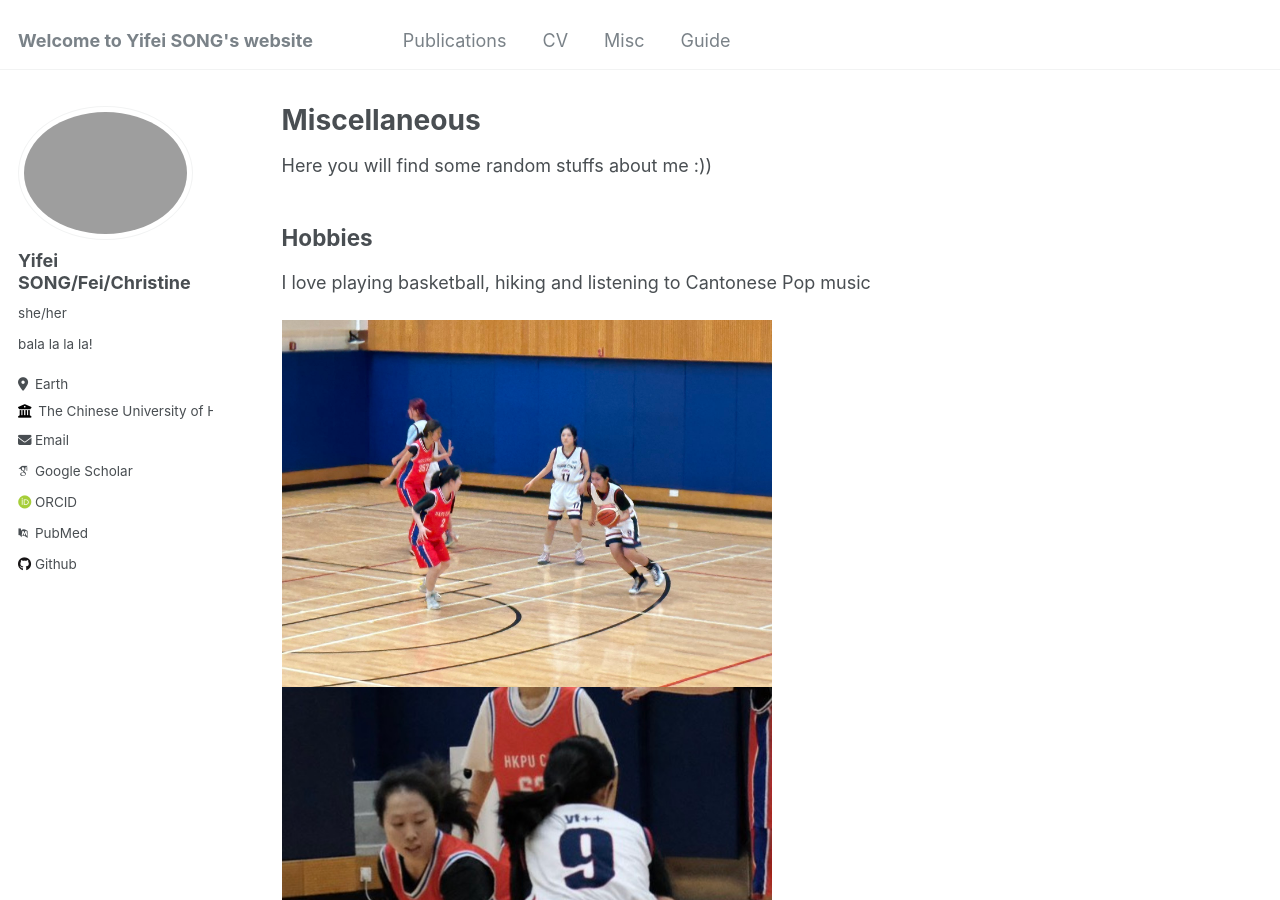
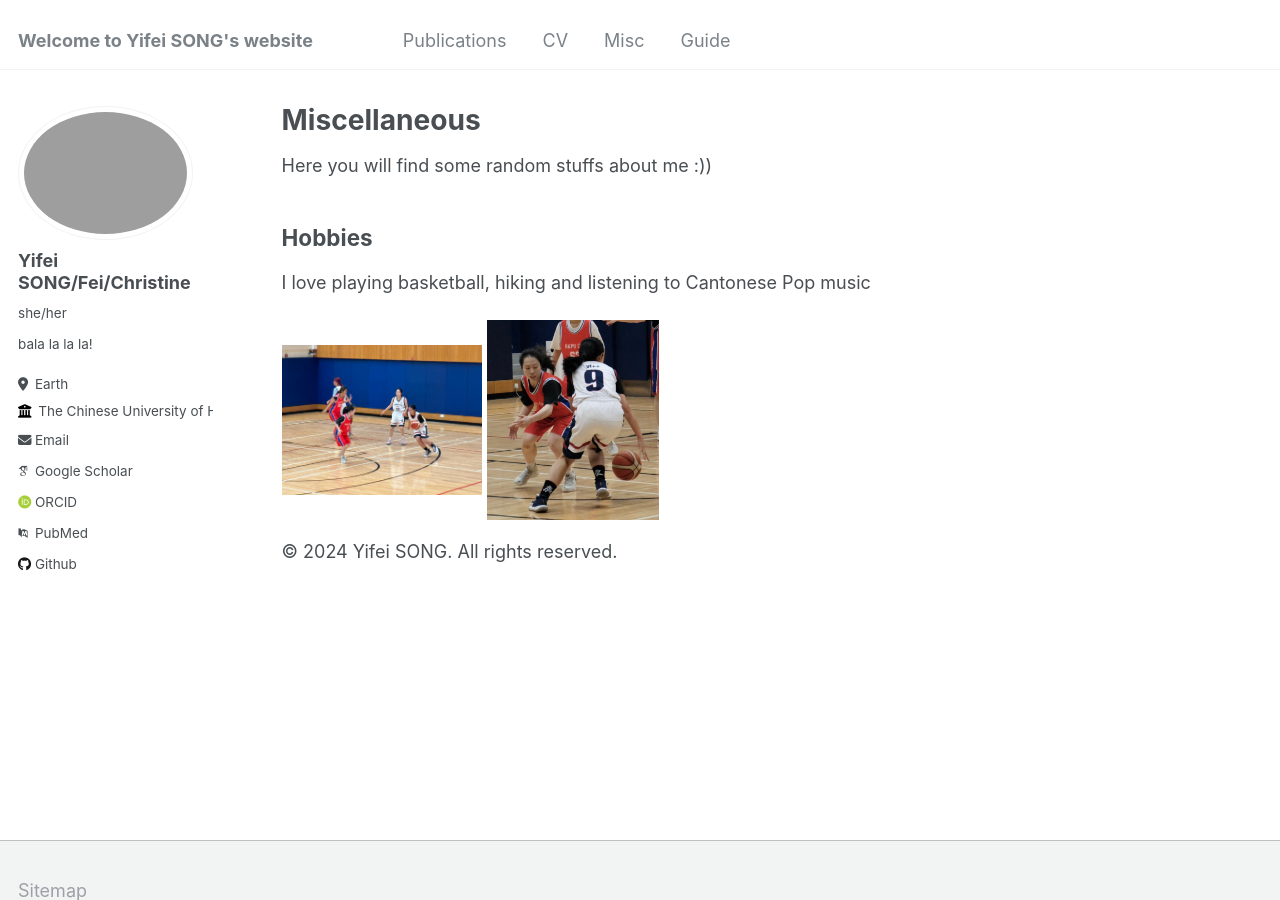
Before and after one commit to HiFei4869/HiFei4869.github.io, a Jekyll site: the page built from _pages/misc.html, in a window 1280 px wide and 900 px high. Built offline with Jekyll 4.4.1, drawn with Linux system fonts in a browser that asks for light colours; some web fonts are replaced.

Commit message:
Update misc.html

```diff
--- a/_pages/misc.html
+++ b/_pages/misc.html
@@ -15,8 +15,8 @@ author_profile: true
     <section>
         <h2>Hobbies</h2>
         <p>I love playing basketball, hiking and listening to Cantonese Pop music</p>
-        <img src="{{ '/images/yr2-poly.jpg' | relative_url }}" alt="Example Image 1" style="max-width:50%;">
-        <img src="{{ '/images/yr2-poly-2.jpg' | relative_url }}" alt="Example Image 1" style="max-width:50%;">
+        <img src="{{ '/images/yr2-poly.jpg' | relative_url }}" alt="Example Image 1" style="width:200px; height:auto;">
+        <img src="{{ '/images/yr2-poly-2.jpg' | relative_url }}" alt="Example Image 1" style="width:auto; height:200px;">
     </section>
 
 </article>
```
